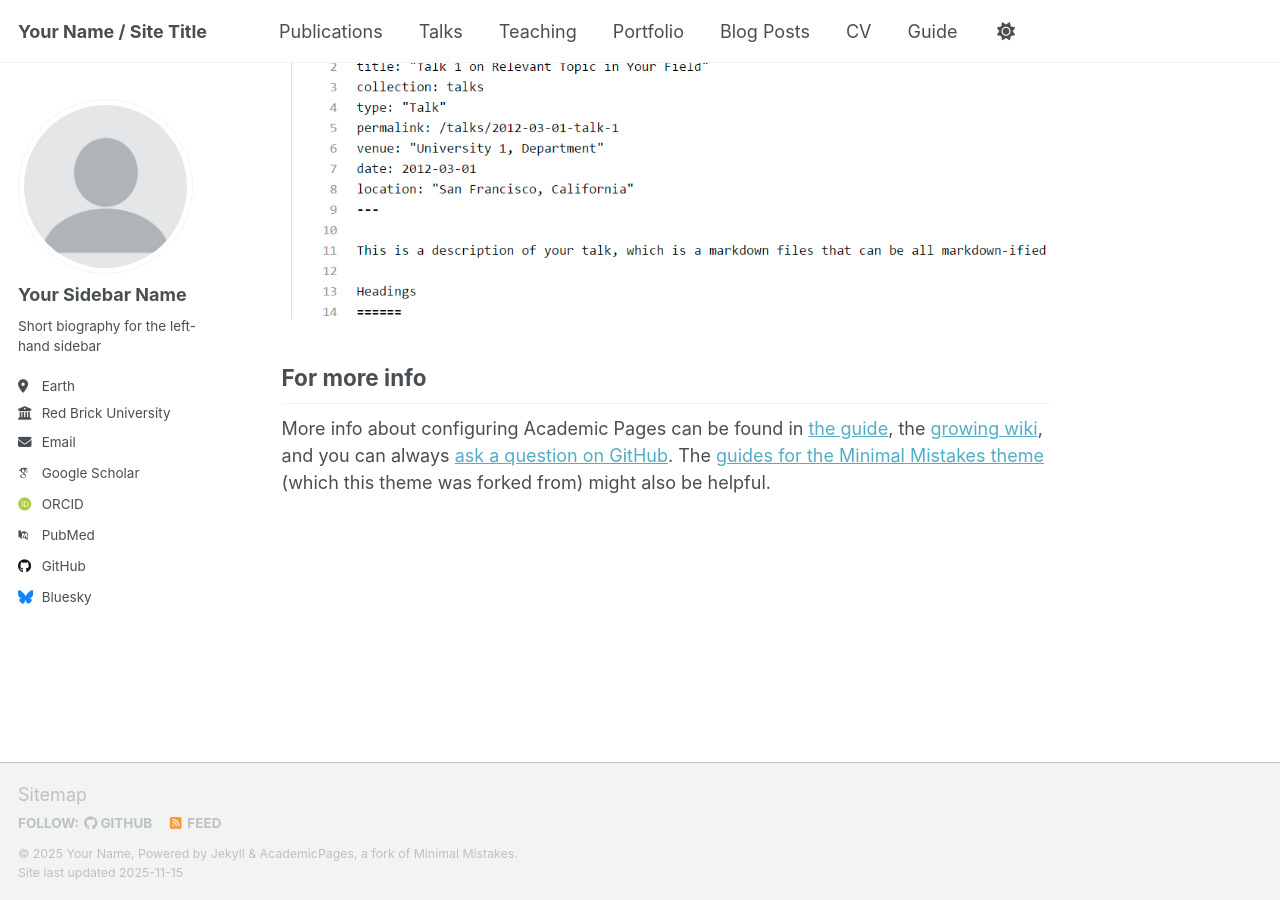
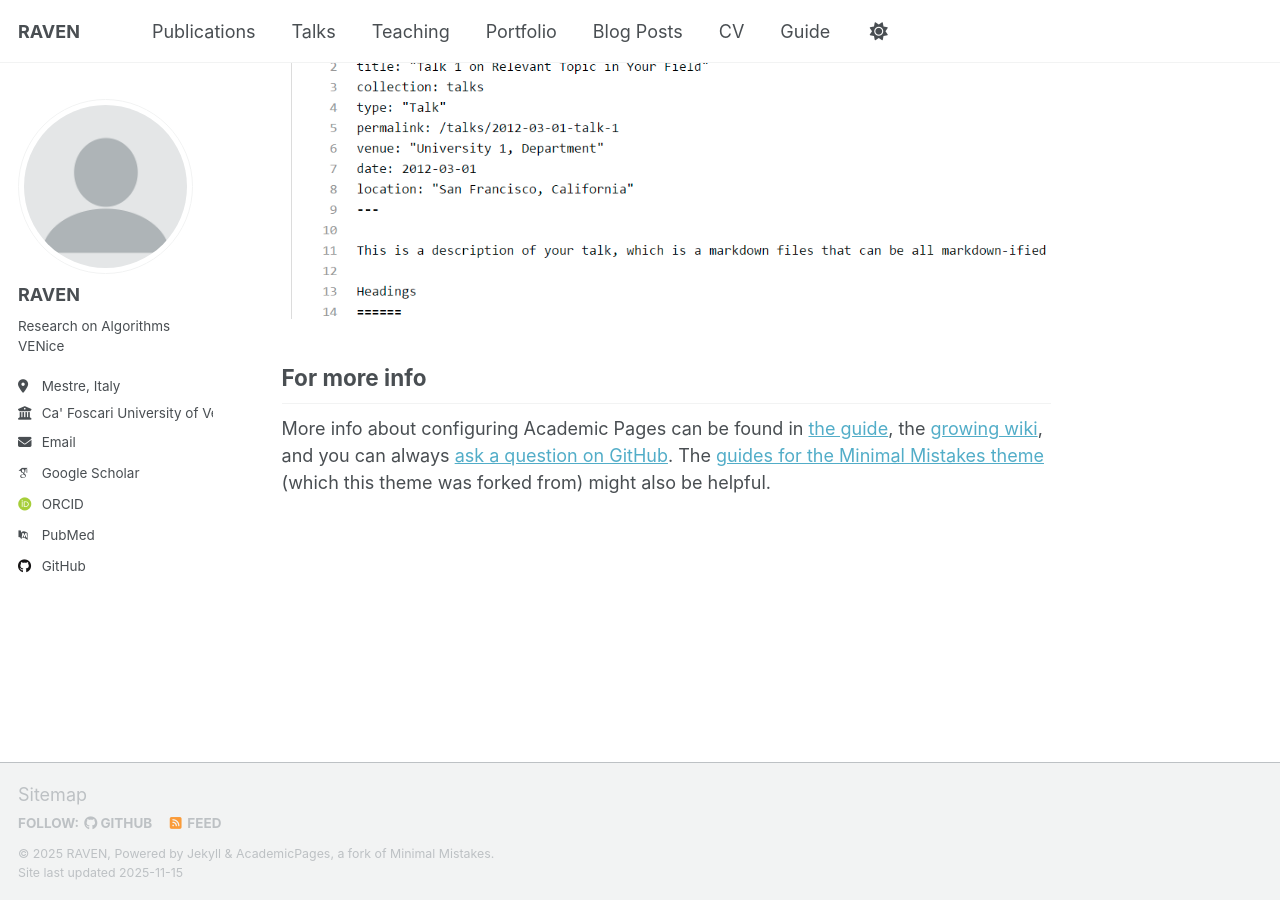
Before and after one commit to raven-laboratory/raven-laboratory.github.io, a Jekyll site: the page built from _pages/about.md, in a window 1280 px wide and 900 px high, scrolled down 2880 px. Built offline with Jekyll 4.4.1, drawn with Linux system fonts in a browser that asks for light colours; some web fonts are replaced; a script that is not in the unit is left out.

Commit message:
Update _config.yml

```diff
--- a/_config.yml
+++ b/_config.yml
@@ -9,14 +9,14 @@
 # Basic Site Settings
 locale                   : "en-US"
 site_theme               : "default" # Currently available options are "default", "air"
-title                    : "Your Name / Site Title"
+title                    : "RAVEN"
 title_separator          : "-"
-name                     : &name "Your Name"
-description              : &description "Your Name's academic portfolio"   # Update this with a general description of your site, this is the default if not overridden by a page
-url                      : https://academicpages.github.io # The base hostname & protocol for your site e.g. "https://[your GitHub username].github.io",
+name                     : &name "RAVEN"
+description              : &description "Research on Algorithms VENice"   # Update this with a general description of your site, this is the default if not overridden by a page
+url                      : https://raven-laboratory.github.io # The base hostname & protocol for your site e.g. "https://[your GitHub username].github.io",
                                                            # or if you already have some other page hosted on Github then use "https://[your GitHub username].github.io/[Your Repo Name]"
 baseurl                  : "" # the subpath of your site, e.g. "/blog"
-repository               : "academicpages/academicpages.github.io"
+repository               : "raven-laboratory/raven-laboratory.github.io"
 
 # Site Author - The following control what appear as part of the author content on the side bar.
 #               If a field is blank the icon and link will not appear, otherwise it will be shown.
@@ -24,11 +24,11 @@ repository               : "academicpages/academicpages.github.io"
 author:
   # Biographic information
   avatar           : "profile.png"
-  name             : "Your Sidebar Name"
+  name             : "RAVEN"
   pronouns         : # example: "she/her"
-  bio              : "Short biography for the left-hand sidebar"
-  location         : "Earth"
-  employer         : "Red Brick University"
+  bio              : "Research on Algorithms VENice"
+  location         : "Mestre, Italy"
+  employer         : "Ca' Foscari University of Venice"
   uri              : # URL
   email            : "none@example.org"
 
@@ -54,7 +54,7 @@ author:
 
   # Social media
   artstation       : # Username
-  bluesky          : "bsky.app" # Replace this with you Bluesky username
+  bluesky          :
   facebook         : # Username
   flickr           : # Username
   foursquare       : # Username
```
